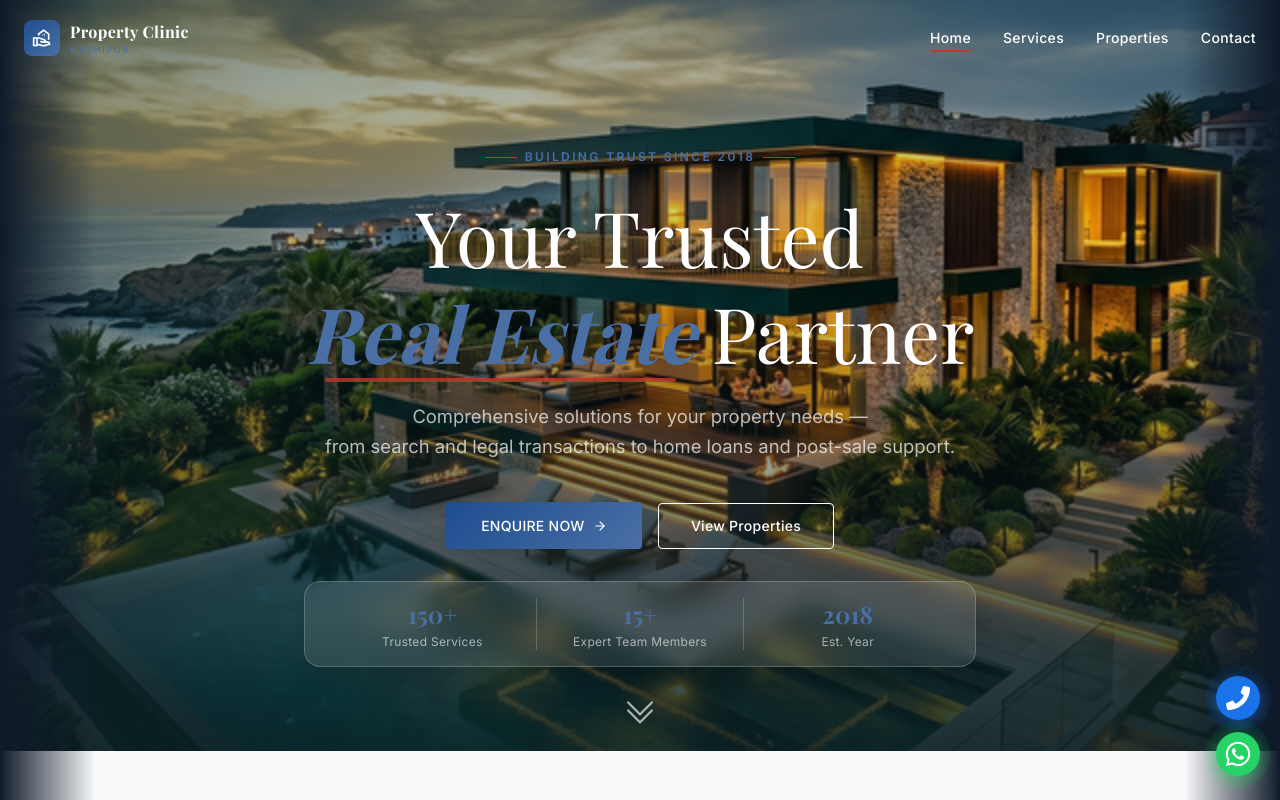
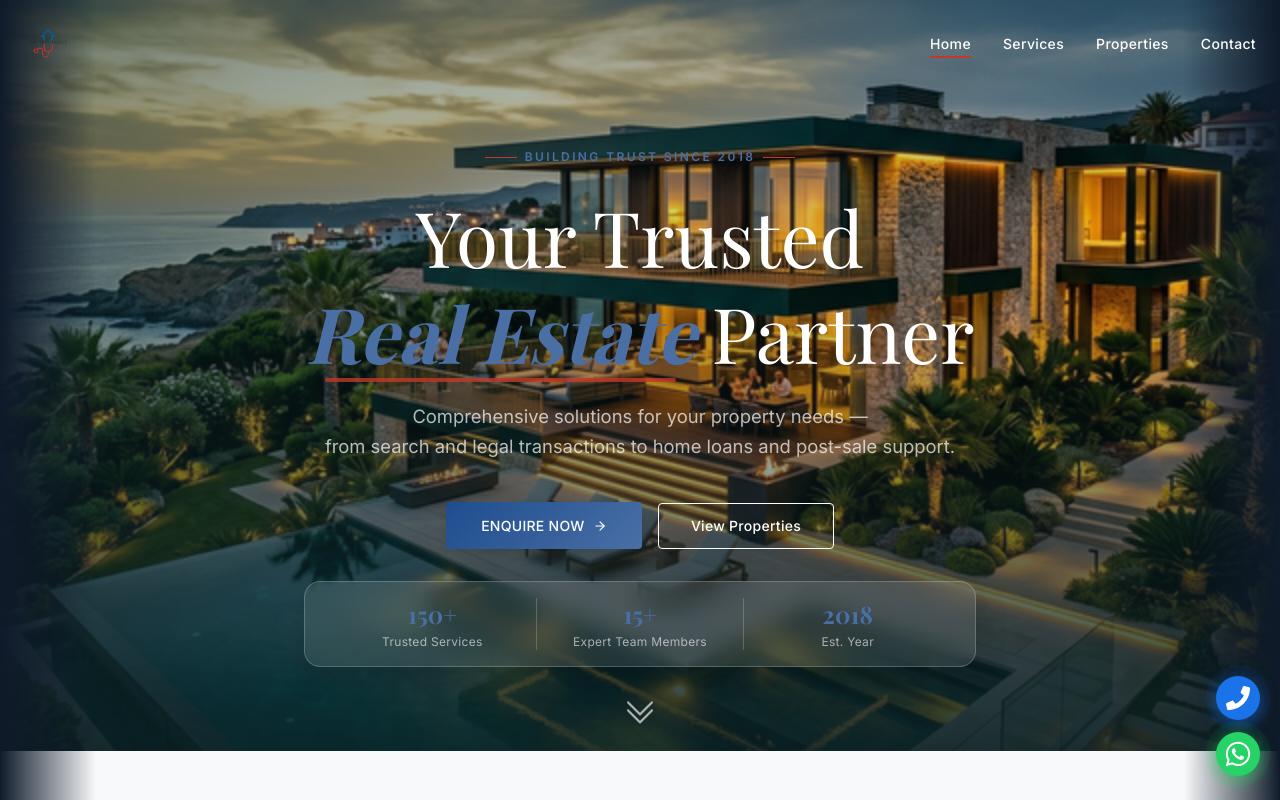
Before and after one commit to yashsaini0759/propertclinic, a React (Vite) app: page / in a window 1280 px wide. Shown: the top 800 px of the page. Built offline with nearby package versions, Linux system fonts and the light colour scheme; a web font is replaced by a local one.

Commit message:
feat: replace icon logo with actual logo image in navbar and footer

```diff
--- a/src/components/Footer.jsx
+++ b/src/components/Footer.jsx
@@ -33,15 +33,13 @@ export default function Footer() {
                     {/* Brand Column */}
                     <div className="lg:col-span-1">
                         {/* Logo */}
-                        <Link to="/" className="flex items-center gap-2.5 mb-5 group w-fit">
-                            <div className="w-9 h-9 rounded-lg flex items-center justify-center"
-                                style={{ background: 'linear-gradient(135deg, #1E4D8F, #4A6FA5)' }}>
-                                <MdOutlineRealEstateAgent className="text-white text-xl" />
-                            </div>
-                            <div className="leading-tight">
-                                <span className="block text-white font-heading font-bold text-base">Property Clinic</span>
-                                <span className="block text-[#4A6FA5] text-[9px] tracking-[0.2em] uppercase font-body">Kashipur</span>
-                            </div>
+                        <Link to="/" className="flex items-center mb-5 w-fit">
+                            <img
+                                src="/images/logo/propertyclinic.avif"
+                                alt="Kashi Property Clinic"
+                                className="h-12 w-auto object-contain"
+                                loading="lazy"
+                            />
                         </Link>
                         <p className="text-white/50 font-body text-sm leading-relaxed mb-6">
                             Your trusted partner for comprehensive real estate solutions in Kashipur, Uttarakhand. Building trust since 2018.
--- a/src/components/Navbar.jsx
+++ b/src/components/Navbar.jsx
@@ -38,19 +38,13 @@ export default function Navbar() {
             >
                 <div className="max-w-7xl mx-auto px-4 sm:px-6 flex items-center justify-between">
                     {/* Logo */}
-                    <Link to="/" className="flex items-center gap-2.5 group">
-                        <div className="w-9 h-9 rounded-lg flex items-center justify-center"
-                            style={{ background: 'linear-gradient(135deg, #1E4D8F, #4A6FA5)' }}>
-                            <MdOutlineRealEstateAgent className="text-white text-xl" />
-                        </div>
-                        <div className="leading-tight">
-                            <span className="block text-white font-heading font-bold text-base tracking-wide group-hover:text-[#4A6FA5] transition-colors">
-                                Property Clinic
-                            </span>
-                            <span className="block text-[#4A6FA5] text-[9px] tracking-[0.2em] uppercase font-body font-medium">
-                                Kashipur
-                            </span>
-                        </div>
+                    <Link to="/" className="flex items-center group">
+                        <img
+                            src="/images/logo/propertyclinic.avif"
+                            alt="Kashi Property Clinic"
+                            className="h-12 w-auto object-contain"
+                            loading="eager"
+                        />
                     </Link>
 
                     {/* Desktop Nav */}
@@ -119,12 +113,13 @@ export default function Navbar() {
 
                         {/* Drawer Header */}
                         <div className="flex items-center justify-between px-6 pt-6 pb-4 border-b border-white/10">
-                            <Link to="/" onClick={() => setMenuOpen(false)} className="flex items-center gap-2">
-                                <div className="w-8 h-8 rounded-lg flex items-center justify-center"
-                                    style={{ background: 'linear-gradient(135deg, #1E4D8F, #4A6FA5)' }}>
-                                    <MdOutlineRealEstateAgent className="text-white text-base" />
-                                </div>
-                                <span className="text-white font-heading font-bold text-sm">Property Clinic</span>
+                            <Link to="/" onClick={() => setMenuOpen(false)}>
+                                <img
+                                    src="/images/logo/propertyclinic.avif"
+                                    alt="Kashi Property Clinic"
+                                    className="h-10 w-auto object-contain"
+                                    loading="eager"
+                                />
                             </Link>
                             <button onClick={() => setMenuOpen(false)} className="text-white/60 hover:text-white p-1" aria-label="Close menu">
                                 <FiX size={22} />
```
Also changed, not shown: public/images/logo/propertyclinic.avif (added).
